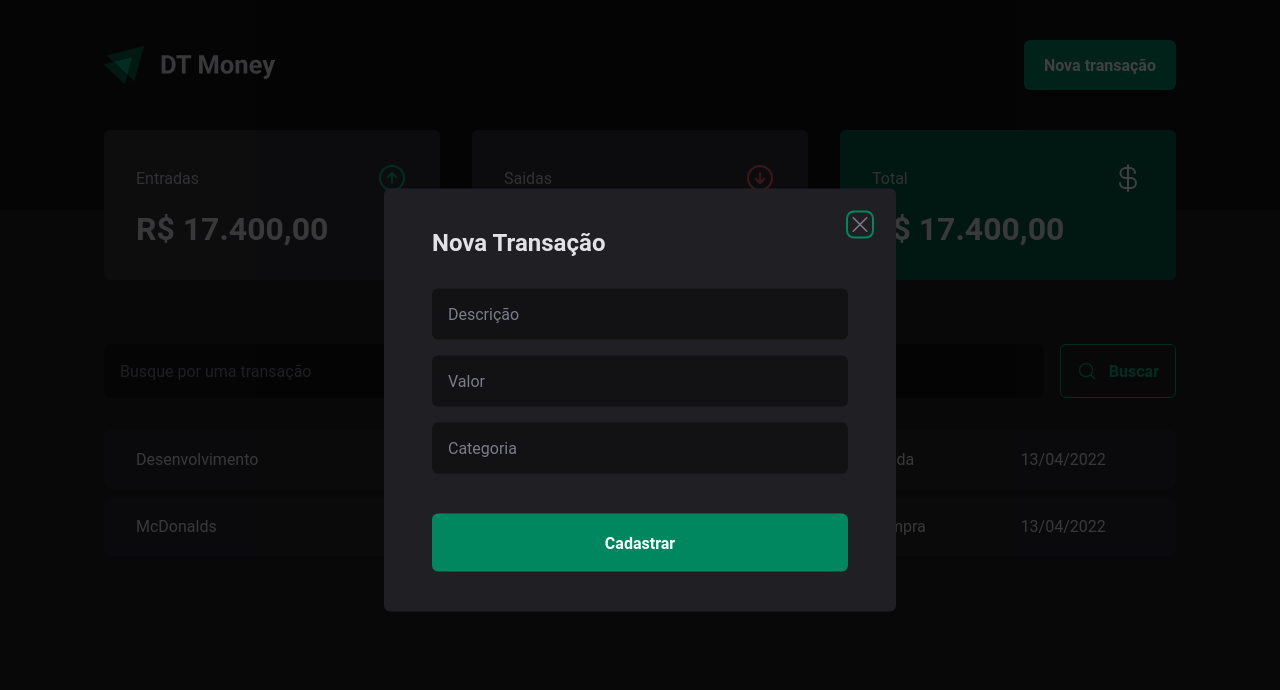
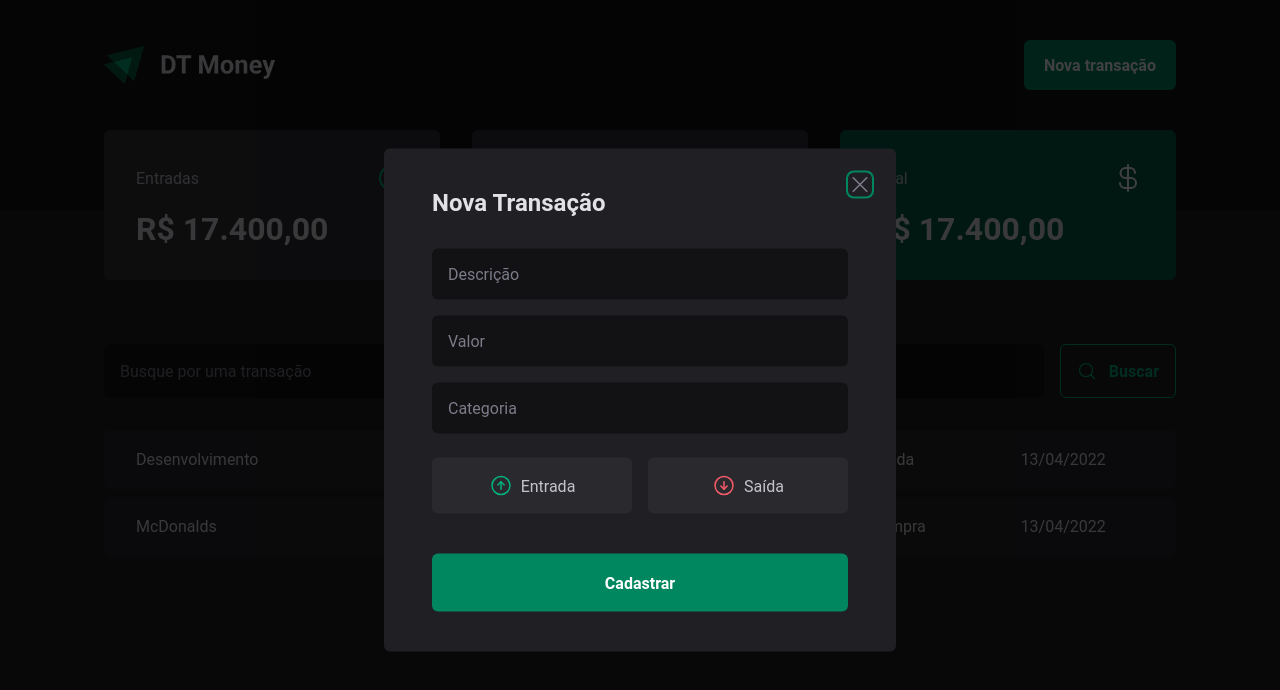
Before and after one commit to ViniMS05/DT_Money, a React app: page / in a window 1280 px wide. Both pictures are taken after a click on the button "Nova transação". Shown: the top 690 px of the page. Built offline with nearby package versions, Linux system fonts and the light colour scheme; the HTML template or start-up script is replaced by a standard one.

Commit message:
add: modal buttons income and outcome

```diff
--- a/src/components/NewTransacrionModal/index.tsx/index.tsx
+++ b/src/components/NewTransacrionModal/index.tsx/index.tsx
@@ -1,6 +1,12 @@
 import * as Dialog from "@radix-ui/react-dialog";
-import { X } from "phosphor-react";
-import { CloseButton, Content, Overlay } from "./style";
+import { ArrowCircleDown, ArrowCircleUp, X } from "phosphor-react";
+import {
+  CloseButton,
+  Content,
+  Overlay,
+  TransactionType,
+  TransactionTypeButton,
+} from "./style";
 
 export function NewTransactionModal() {
   return (
@@ -19,6 +25,18 @@
           <input type="number" placeholder="Valor" required />
           <input type="text" placeholder="Categoria" required />
 
+          <TransactionType>
+            <TransactionTypeButton variant="income">
+              <ArrowCircleUp size={24} />
+              Entrada
+            </TransactionTypeButton>
+
+            <TransactionTypeButton variant="outcome">
+              <ArrowCircleDown size={24} />
+              Saída
+            </TransactionTypeButton>
+          </TransactionType>
+
           <button type="submit">Cadastrar</button>
         </form>
       </Content>
--- a/src/components/NewTransacrionModal/index.tsx/style.ts
+++ b/src/components/NewTransacrionModal/index.tsx/style.ts
@@ -71,3 +71,36 @@
   cursor: pointer;
   color: ${(props) => props.theme["gray-500"]};
 `;
+
+export const TransactionType = styled.div`
+  display: grid;
+  grid-template-columns: repeat(2, 1fr);
+  gap: 1rem;
+  margin-top: 0.5rem;
+`;
+
+interface TransactionTypeButtonProps {
+  variant: "income" | "outcome";
+}
+
+export const TransactionTypeButton = styled.button<TransactionTypeButtonProps>`
+  padding: 1rem;
+  background-color: ${(props) => props.theme["gray-700"]};
+
+  display: flex;
+  align-items: center;
+  justify-content: center;
+  gap: 0.5rem;
+
+  border-radius: 6px;
+  border: 0;
+  cursor: pointer;
+  color: ${(props) => props.theme["gray-300"]};
+
+  svg {
+    color: ${(props) =>
+      props.variant === "income"
+        ? props.theme["green-300"]
+        : props.theme["red-300"]};
+  }
+`;
```
